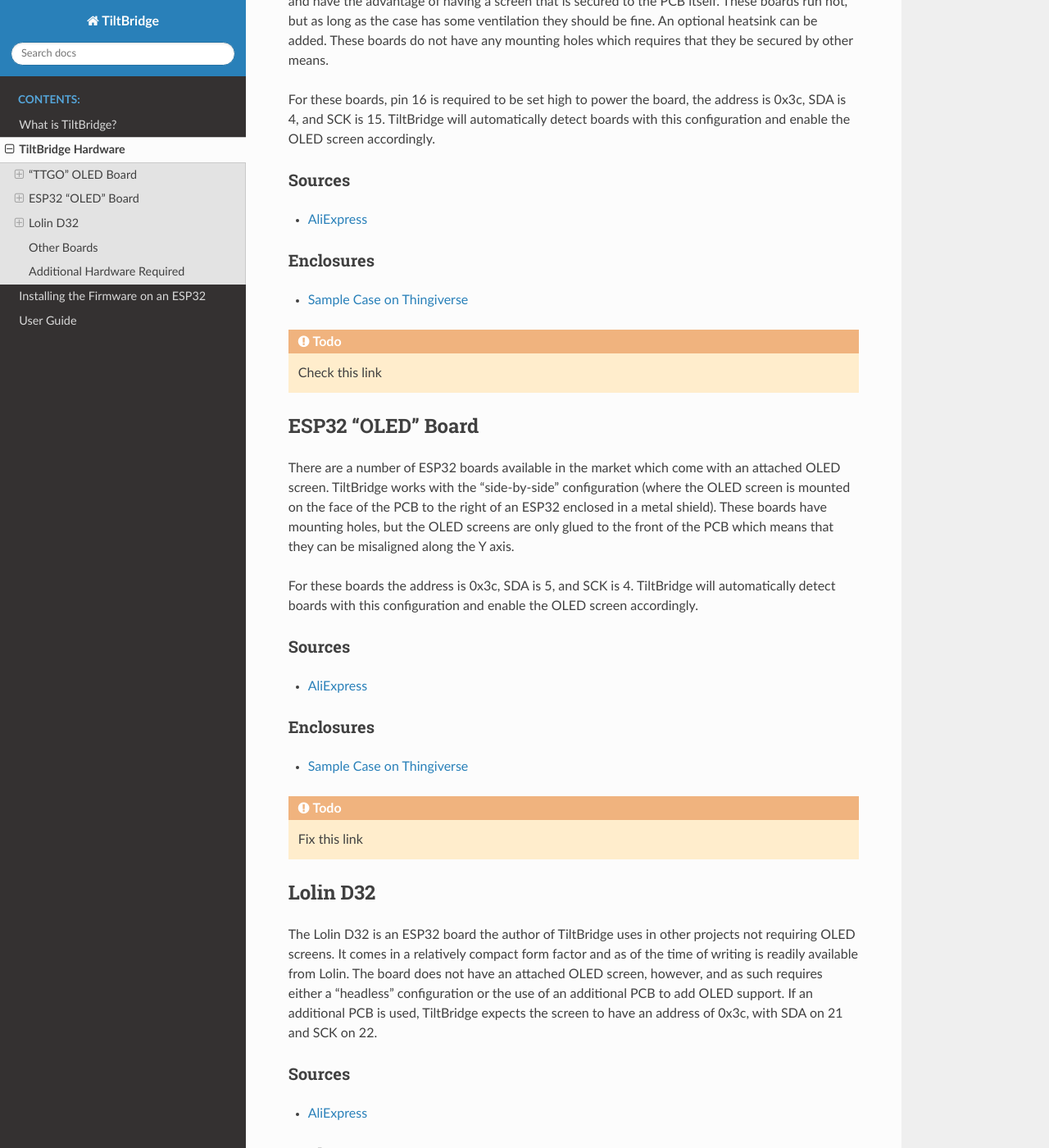
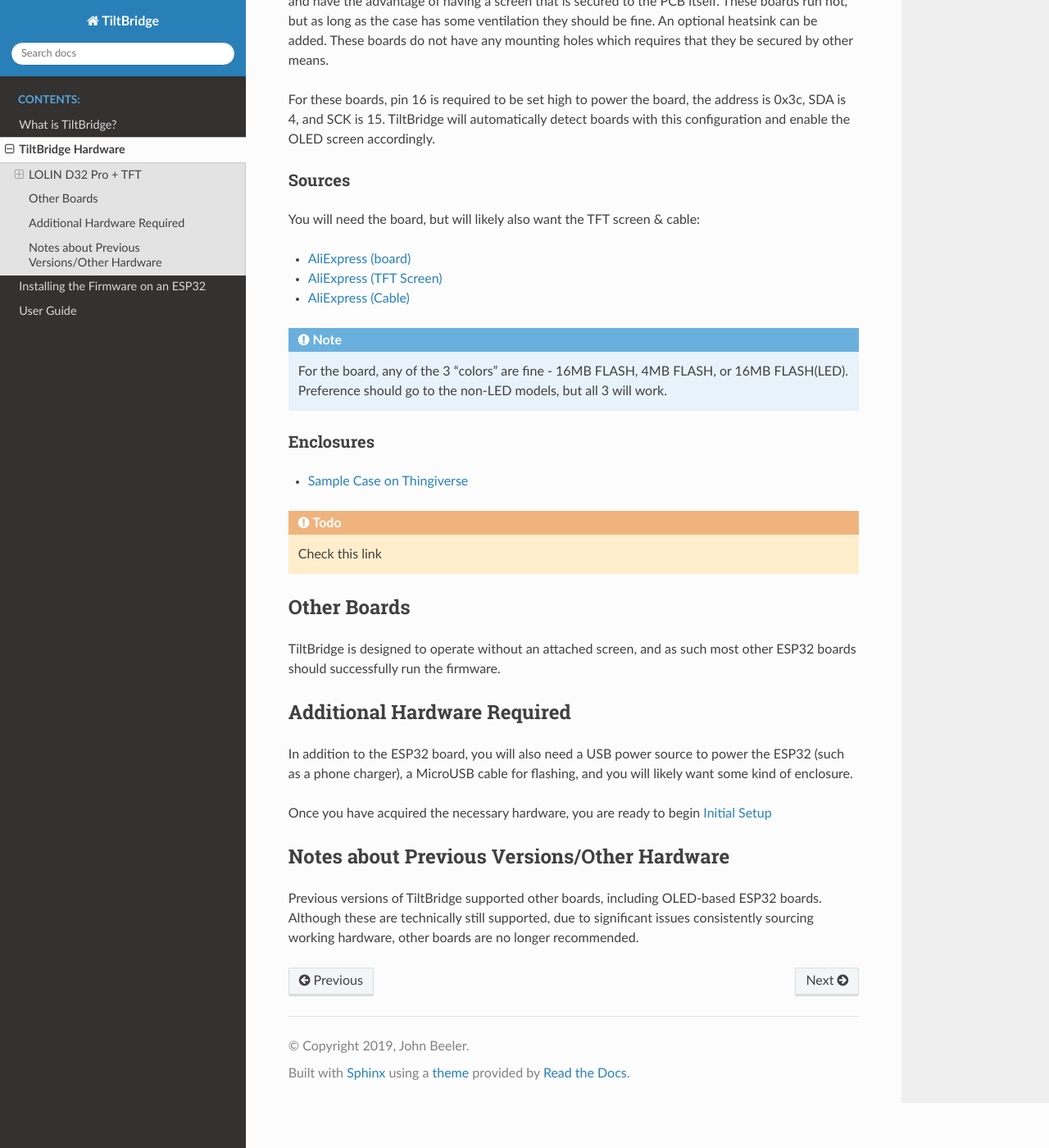
Before and after one commit to thorrak/tiltbridge, a Sphinx documentation site: the page built from docs/source/hardware.rst, in a window 1280 px wide and 1400 px high, scrolled down 567 px. Shown: the whole window at 82% size. Built offline with Sphinx 7.4.7 and the Read the Docs theme 2.0.0, drawn with Linux system fonts in a browser that asks for light colours; some of the changed text lies outside the part shown.

Commit message:
Fix for OLED screens, update docs, and change OTA firmware links

```diff
--- a/docs/source/hardware.rst
+++ b/docs/source/hardware.rst
@@ -3,14 +3,16 @@
 
 
 The first step in a TiltBridge installation is sourcing the necessary hardware. The only component required for a
-TiltBridge is an ESP32-based board - preferably with a "boot" switch and an OLED screen. Boards that have been tested
-with TiltBridge include the following:
+TiltBridge is an ESP32-based board - however selecting the LOLIN D32 Pro and adding the compatible TFT screen will
+result in the best experience with the most features.
 
 .. note:: While this page documents hardware that has ben demonstrated to work with TiltBridge in the past, the author of TiltBridge does not warrant that any of the hardware listed below continues to be operational. Additionally, although links to vendors are provided to show examples of the referenced hardware, no guarantees are made as to the vendors themselves. Buy hardware you trust from a vendor you trust.
 
 
-"TTGO" OLED Board
------------------
+LOLIN D32 Pro + TFT
+-------------------
+
+
 
 Although the full "TTGO" board includes features we do not need like LoRa radios, there are a handful of boards in the
 "TTGO" style that only have the OLED screen. These boards are very small, and have the advantage of having a screen that
@@ -25,7 +27,13 @@
 Sources
 *******
 
-- `AliExpress <https://www.aliexpress.com/item/Lolin-ESP32-OLED-V2-0-Pro-ESP32-OLED-wemos-pour-Arduino-ESP32-OLED-WiFi-Modules-Bluetooth/32822105291.html>`_
+You will need the board, but will likely also want the TFT screen & cable:
+
+- `AliExpress (board) <https://www.aliexpress.com/item/32883116057.html>`_
+- `AliExpress (TFT Screen) <https://www.aliexpress.com/item/32919729730.html>`_
+- `AliExpress (Cable) <https://www.aliexpress.com/item/32848833474.html>`_
+
+.. note:: For the board, any of the 3 "colors" are fine - 16MB FLASH, 4MB FLASH, or 16MB FLASH(LED). Preference should go to the non-LED models, but all 3 will work.
 
 
 Enclosures
@@ -36,61 +44,12 @@
 .. todo:: Check this link
 
 
-ESP32 "OLED" Board
-------------------
-
-There are a number of ESP32 boards available in the market which come with an attached OLED screen. TiltBridge works with the
-"side-by-side" configuration (where the OLED screen is mounted on the face of the PCB to the right of an ESP32 enclosed
-in a metal shield). These boards have mounting holes, but the OLED screens are only glued to the front of the PCB which
-means that they can be misaligned along the Y axis.
-
-For these boards the address is 0x3c, SDA is 5, and SCK is 4. TiltBridge will automatically detect boards with this
-configuration and enable the OLED screen accordingly.
-
-
-Sources
-*******
-
-- `AliExpress <https://www.aliexpress.com/item/ESP32-OLED-Wemos-WiFi-Module-Bluetooth-Dual-ESP-32-ESP-32S-ESP8266-OLED-For-Arduino/32896625954.html>`_
-
-
-Enclosures
-**********
-
-- `Sample Case on Thingiverse <https://www.thingiverse.com/thing:3515836>`_
-
-.. todo:: Fix this link
-
-
-Lolin D32
----------
-
-The Lolin D32 is an ESP32 board the author of TiltBridge uses in other projects not requiring OLED screens. It comes in
-a relatively compact form factor and as of the time of writing is readily available from Lolin. The board does not have
-an attached OLED screen, however, and as such requires either a "headless" configuration or the use of an additional
-PCB to add OLED support. If an additional PCB is used, TiltBridge expects the screen to have an address of 0x3c,
-with SDA on 21 and SCK on 22.
-
-Sources
-*******
-
-- `AliExpress <https://www.aliexpress.com/item/WEMOS-LOLIN32-V1-0-0-wifi-bluetooth-board-based-ESP-32-4MB-FLASH/32808551116.html>`_
-
-
-Enclosures
-**********
-
-Due to the lack of an attached OLED screen no stock enclosure design is available for the Lolin D32 on Thingiverse.
-If you've designed one, please reach out to the author or submit a pull request to have your case design linked here.
-
-
 
 Other Boards
 ------------
 
-TiltBridge is designed to operate without an attached OLED screen, and as such most other ESP32 boards should successfully
-run the firmware. If you choose to connect an OLED screen to a different board, it is recommended that you use a screen
-which has an address of 0x3c and use pin 21 for SDA and pin 22 for SCK.
+TiltBridge is designed to operate without an attached screen, and as such most other ESP32 boards should successfully
+run the firmware.
 
 
 Additional Hardware Required
@@ -101,3 +60,12 @@
 
 
 Once you have acquired the necessary hardware, you are ready to begin :doc:`User Guide/initial_setup`
+
+
+
+
+Notes about Previous Versions/Other Hardware
+--------------------------------------------
+
+Previous versions of TiltBridge supported other boards, including OLED-based ESP32 boards. Although these are technically
+still supported, due to significant issues consistently sourcing working hardware, other boards are no longer recommended.
```
Also changed, not shown: 2 other files.
